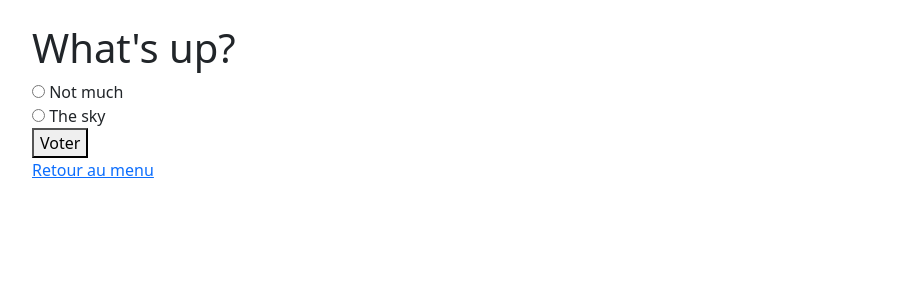
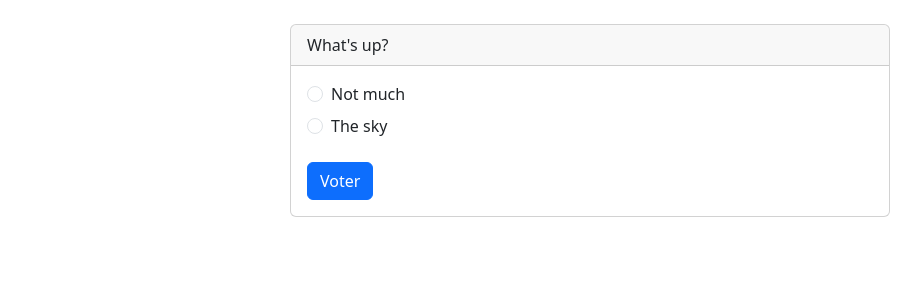
Before and after one commit to john7440/Django-mysite, a Django app: page /polls/1/ in a window 1280 px wide. Shown: the part 56-356 px from the top of the page, without its empty margins (50-971 px from the left). Run offline with Django 5.2, Linux system fonts and the light colour scheme; data comes from the database, SQL or seed files in the repository.

Commit message:
ajout de la personnalisation de detail.html avec bootstrap

```diff
--- a/polls/templates/polls/detail.html
+++ b/polls/templates/polls/detail.html
@@ -1,17 +1,25 @@
 {% extends 'base.html' %}
-
 {% block title %}{{ question.question_text }}{% endblock %}
-
 {% block main %}
-<h1>{{ question.question_text }}</h1>
-{% if error_message %}<p><strong>{{ error_message }}</strong></p>{% endif %}
-<form action="{% url 'polls:vote' question.id %}" method="post">
-    {% csrf_token %}
-    {% for choice in question.choice_set.all %}
-        <input type="radio" name="choice" id="choice{{ forloop.counter }}" value="{{ choice.id }}">
-        <label for="choice{{ forloop.counter }}">{{ choice.choice_text }}</label><br>
-    {% endfor %}
-    <button type="submit">Voter</button>
-</form>
-<a href="{% url 'polls:all' %}">Retour au menu</a>
+<div class="card mx-auto" style="max-width:600px">
+    <div class="card-header">{{ question.question_text }}</div>
+    <div class="card-body">
+        {% if error_message %}
+            <div class="alert alert-danger">{{ error_message }}</div>
+        {% endif %}
+        <form action="{% url 'polls:vote' question.id %}" method="post">
+            {% csrf_token %}
+            {% for choice in question.choice_set.all %}
+            <div class="form-check mb-2">
+                <input class="form-check-input" type="radio"
+                       name="choice" id="choice{{ forloop.counter }}" value="{{ choice.id }}">
+                <label class="form-check-label" for="choice{{ forloop.counter }}">
+                    {{ choice.choice_text }}
+                </label>
+            </div>
+            {% endfor %}
+            <button type="submit" class="btn btn-primary mt-3">Voter</button>
+        </form>
+    </div>
+</div>
 {% endblock %}
```
